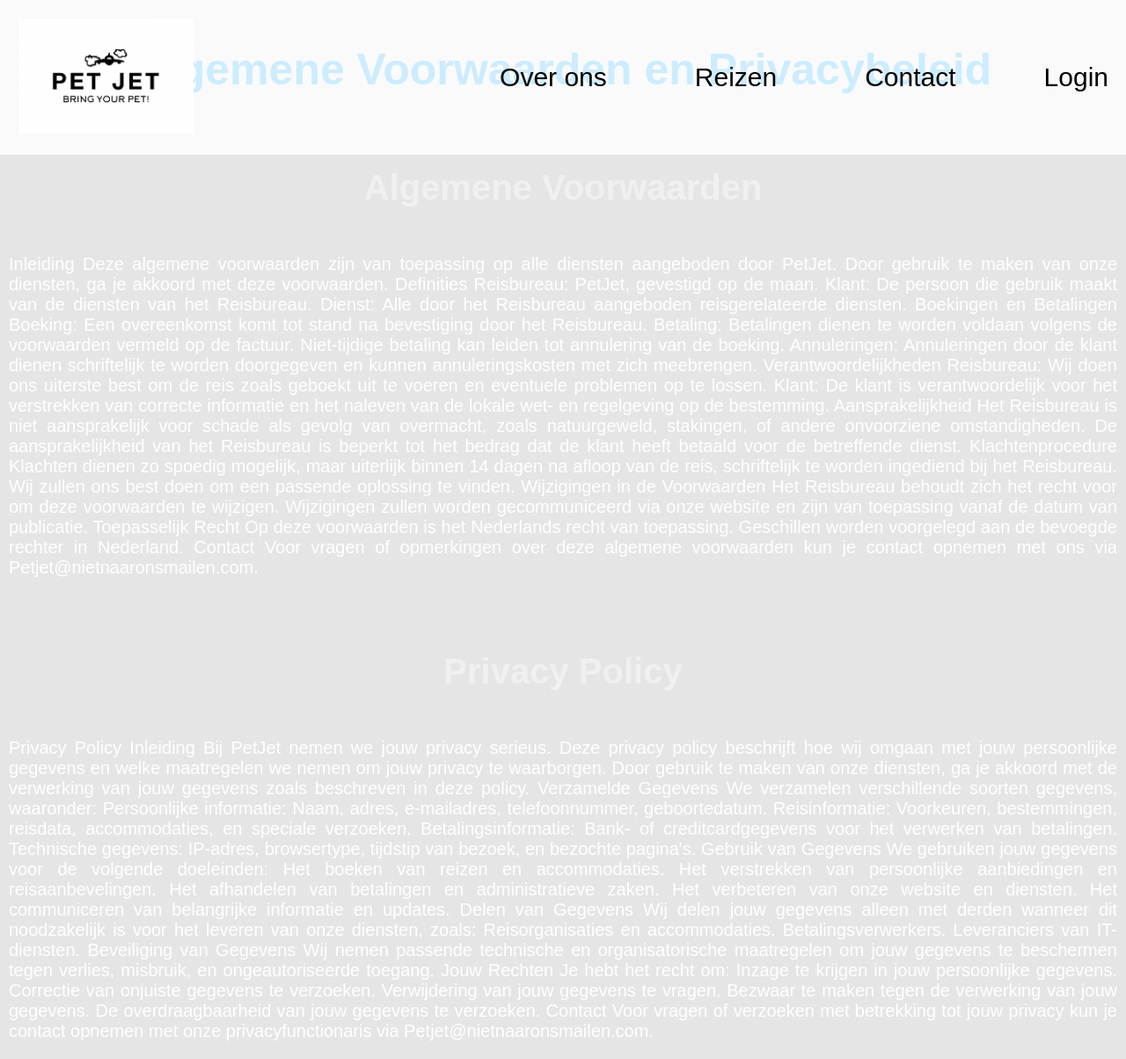
After one commit to Roexoe/Webaap2, a PHP site: page /privacybeleid.php in a window 1280 px wide. The commit adds this page. Shown: the whole page at 88% size. Run offline with PHP 8.4, Linux system fonts and the light colour scheme.

Commit message:
privacybeleid.php gemaakt

```diff
--- /dev/null
+++ b/html/privacybeleid.php
@@ -0,0 +1,109 @@
+<?php
+    include_once("header.php");
+?>
+<!DOCTYPE html>
+<html>
+<head>
+    <title>Algemene Voorwaarden en Privacybeleid</title>
+    <link rel="stylesheet" type="text/css" href="styling/style.css">
+</head>
+<body>
+    <div class="terms-head">
+        <h1 class="terms-header">Algemene Voorwaarden en Privacybeleid</h1>
+
+        <div class="section-title-container">
+            <h2 class="section-title">Algemene Voorwaarden</h2>
+        </div>
+        <div class="section-text">
+            <p>Inleiding
+
+Deze algemene voorwaarden zijn van toepassing op alle diensten aangeboden door PetJet. Door gebruik te maken van onze diensten, ga je akkoord met deze voorwaarden.
+
+Definities
+
+Reisbureau: PetJet, gevestigd op de maan.
+Klant: De persoon die gebruik maakt van de diensten van het Reisbureau.
+Dienst: Alle door het Reisbureau aangeboden reisgerelateerde diensten.
+Boekingen en Betalingen
+
+Boeking: Een overeenkomst komt tot stand na bevestiging door het Reisbureau.
+Betaling: Betalingen dienen te worden voldaan volgens de voorwaarden vermeld op de factuur. Niet-tijdige betaling kan leiden tot annulering van de boeking.
+Annuleringen: Annuleringen door de klant dienen schriftelijk te worden doorgegeven en kunnen annuleringskosten met zich meebrengen.
+Verantwoordelijkheden
+
+Reisbureau: Wij doen ons uiterste best om de reis zoals geboekt uit te voeren en eventuele problemen op te lossen.
+Klant: De klant is verantwoordelijk voor het verstrekken van correcte informatie en het naleven van de lokale wet- en regelgeving op de bestemming.
+Aansprakelijkheid
+
+Het Reisbureau is niet aansprakelijk voor schade als gevolg van overmacht, zoals natuurgeweld, stakingen, of andere onvoorziene omstandigheden.
+De aansprakelijkheid van het Reisbureau is beperkt tot het bedrag dat de klant heeft betaald voor de betreffende dienst.
+Klachtenprocedure
+
+Klachten dienen zo spoedig mogelijk, maar uiterlijk binnen 14 dagen na afloop van de reis, schriftelijk te worden ingediend bij het Reisbureau. Wij zullen ons best doen om een passende oplossing te vinden.
+
+Wijzigingen in de Voorwaarden
+
+Het Reisbureau behoudt zich het recht voor om deze voorwaarden te wijzigen. Wijzigingen zullen worden gecommuniceerd via onze website en zijn van toepassing vanaf de datum van publicatie.
+
+Toepasselijk Recht
+
+Op deze voorwaarden is het Nederlands recht van toepassing. Geschillen worden voorgelegd aan de bevoegde rechter in Nederland.
+
+Contact
+
+Voor vragen of opmerkingen over deze algemene voorwaarden kun je contact opnemen met ons via Petjet@nietnaaronsmailen.com.</p>
+</div>
+
+        <div class="section-title-container">
+            <h2 class="section-title">Privacy Policy</h2>
+        </div>
+        <div class="section-text">
+            <p>Privacy Policy
+Inleiding
+
+Bij PetJet nemen we jouw privacy serieus. Deze privacy policy beschrijft hoe wij omgaan met jouw persoonlijke gegevens en welke maatregelen we nemen om jouw privacy te waarborgen. Door gebruik te maken van onze diensten, ga je akkoord met de verwerking van jouw gegevens zoals beschreven in deze policy.
+
+Verzamelde Gegevens
+
+We verzamelen verschillende soorten gegevens, waaronder:
+
+Persoonlijke informatie: Naam, adres, e-mailadres, telefoonnummer, geboortedatum.
+Reisinformatie: Voorkeuren, bestemmingen, reisdata, accommodaties, en speciale verzoeken.
+Betalingsinformatie: Bank- of creditcardgegevens voor het verwerken van betalingen.
+Technische gegevens: IP-adres, browsertype, tijdstip van bezoek, en bezochte pagina's.
+Gebruik van Gegevens
+
+We gebruiken jouw gegevens voor de volgende doeleinden:
+
+Het boeken van reizen en accommodaties.
+Het verstrekken van persoonlijke aanbiedingen en reisaanbevelingen.
+Het afhandelen van betalingen en administratieve zaken.
+Het verbeteren van onze website en diensten.
+Het communiceren van belangrijke informatie en updates.
+Delen van Gegevens
+
+Wij delen jouw gegevens alleen met derden wanneer dit noodzakelijk is voor het leveren van onze diensten, zoals:
+
+Reisorganisaties en accommodaties.
+Betalingsverwerkers.
+Leveranciers van IT-diensten.
+Beveiliging van Gegevens
+
+Wij nemen passende technische en organisatorische maatregelen om jouw gegevens te beschermen tegen verlies, misbruik, en ongeautoriseerde toegang.
+
+Jouw Rechten
+
+Je hebt het recht om:
+
+Inzage te krijgen in jouw persoonlijke gegevens.
+Correctie van onjuiste gegevens te verzoeken.
+Verwijdering van jouw gegevens te vragen.
+Bezwaar te maken tegen de verwerking van jouw gegevens.
+De overdraagbaarheid van jouw gegevens te verzoeken.
+Contact
+
+Voor vragen of verzoeken met betrekking tot jouw privacy kun je contact opnemen met onze privacyfunctionaris via Petjet@nietnaaronsmailen.com.</p>
+</div>
+    </div>
+</body>
+</html>
--- a/html/styling/style.css
+++ b/html/styling/style.css
@@ -22,10 +22,10 @@ body {
     top: 0;
     width: 100%;
     z-index: 999;
+    justify-content: space-between;
 }
 .header {
     display: flex;
-    margin-left: 20%;
     align-items: center;
 }
 .nav-item {
@@ -279,18 +279,17 @@ a:hover {
     font-weight: 600;
    }
    .inputForm {
-    border: 1.5px solid #ecedec;
+    box-shadow: inset 0px 0px 5px 1px #d9d9d9;
     border-radius: 10px;
     height: 50px;
     display: flex;
     align-items: center;
-    padding-left: 10px;
     transition: 0.2s ease-in-out;
    }
    .input {
     width: 100%;
-       border: 1px solid rgba(105, 105, 105, 0.397);
-       border-radius: 5px;
+    border: none;
+    margin: 0px 10px 0px 10px;
    }
    .input:focus {
     outline: none;
@@ -561,3 +560,31 @@ a:hover {
     justify-content: center;
     background-color: rgba(255, 255, 255, 0.8);
   }
+/********** Privacy policy css **********/
+
+.terms-header {
+  font-size: 50px;
+  color: rgb(0, 162, 255);
+  margin: 50px;
+  text-align: center;
+}
+
+.section-title-container {
+  text-align: center;
+  margin-top: 50px;
+  margin-bottom: 20px;
+}
+
+.section-title {
+  font-size: 40px;
+  color: rgb(240, 240, 240);
+  display: inline-block;
+}
+
+.section-text {
+  margin: 10px;
+  font-size: 20px;
+  color: rgb(255, 255, 255);
+  text-align: justify;
+  text-justify: inter-word;
+}
```
Also changed, not shown: html/contact.php (+10 -2 lines).
